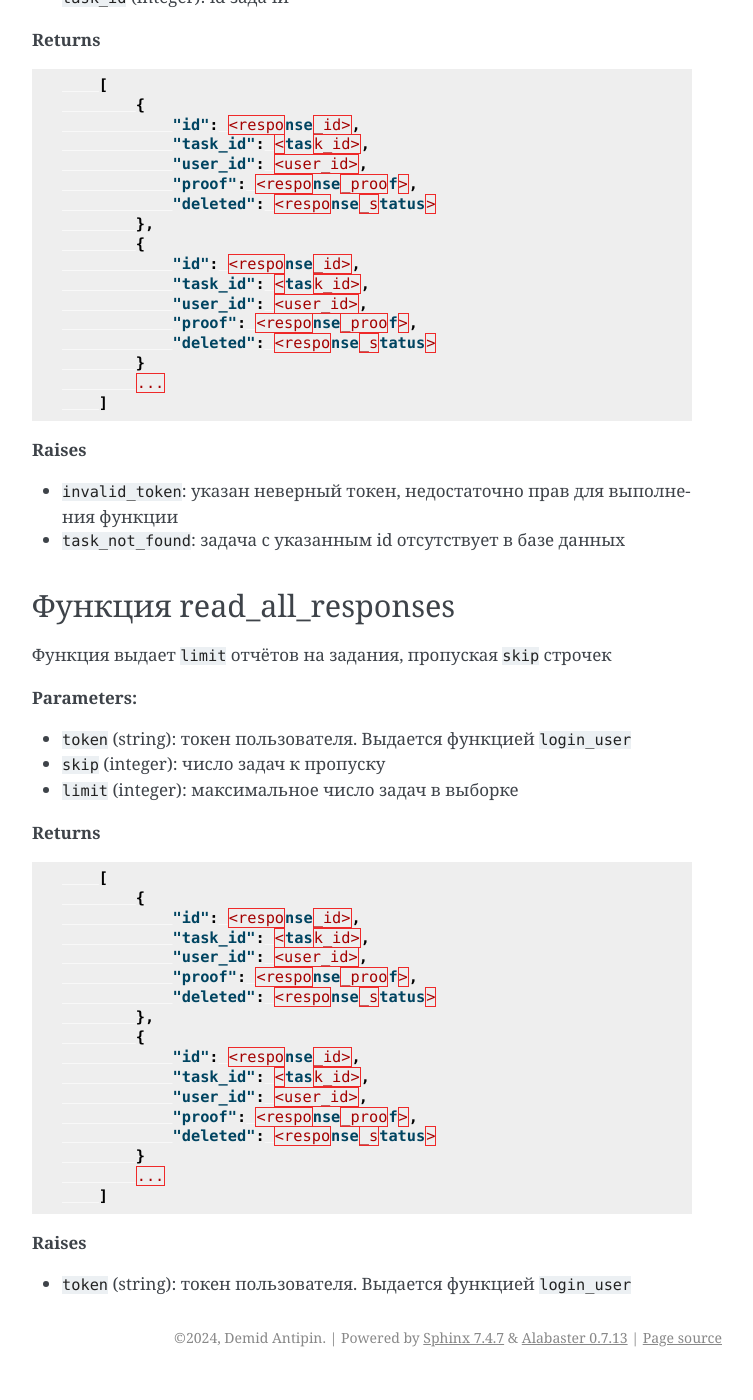
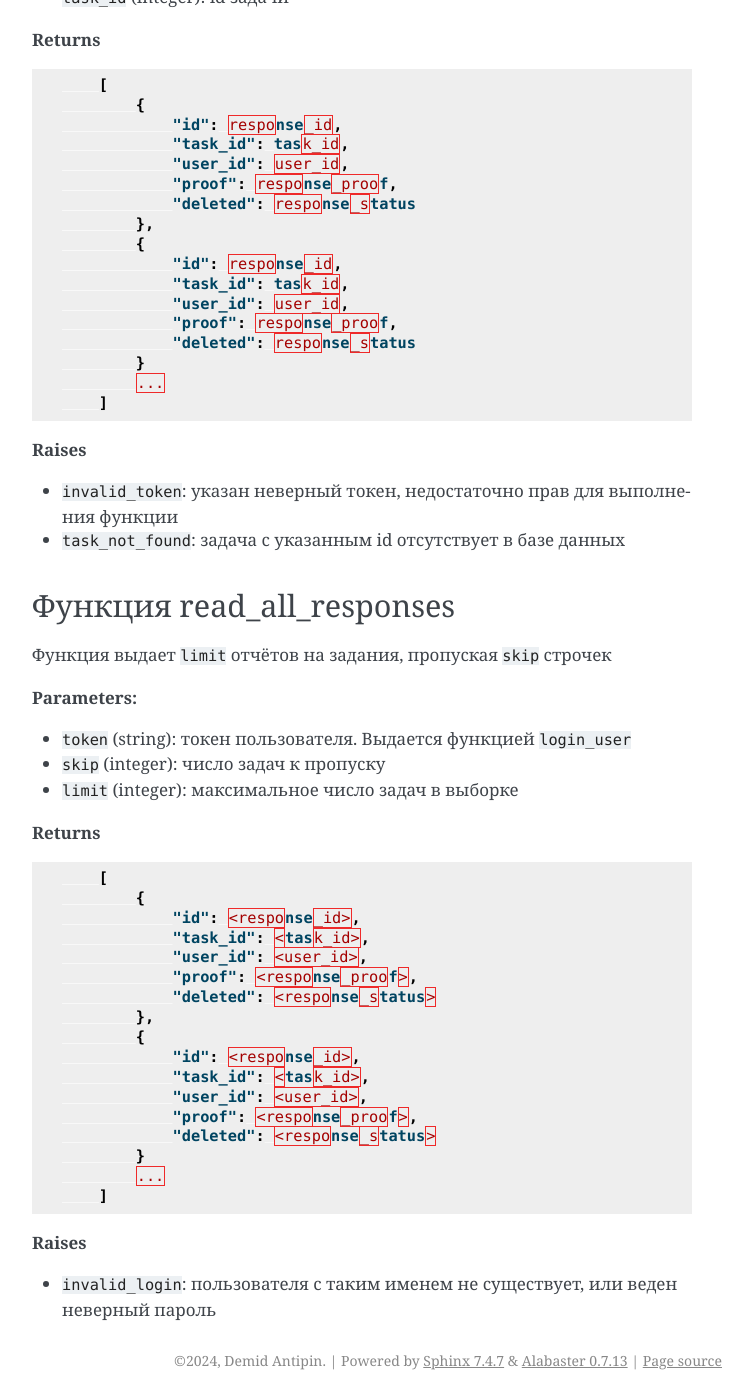
Before and after one commit to DemidAntipin/mobiledogs, a Sphinx documentation site: the page built from docs/source/tasks/tasks.md, in a window 1280 px wide and 1400 px high, scrolled down 3945 px. Shown: the whole window, without its empty margins (388-1141 px from the left). Built offline with Sphinx 7.4.7, drawn with Linux system fonts in a browser that asks for light colours; before the commit the page ends 5322 px from its top, so only the background shows below that; some of the changed lines change nothing that is shown; some of the changed text lies outside the part shown.

Commit message:
Update tasks.md

````diff
--- a/docs/source/tasks/tasks.md
+++ b/docs/source/tasks/tasks.md
@@ -18,7 +18,7 @@
     {
         "success": true,
         "exception": null,
-        "task_id": <task_id>
+        "task_id": task_id
     }
 ```
 
@@ -40,10 +40,10 @@
 
 ```json
     {
-        "id": <task_id>,
-        "dog_id": <dog_id>,
-        "type": <task_type>,
-        "status": <task_status>,
+        "id": task_id,
+        "dog_id": dog_id,
+        "type": task_type,
+        "status": task_status,
         "responses": []
     }
 ```
@@ -68,17 +68,17 @@
 ```json
     [
             {
-                "id": <task_id>,
-                "dog_id": <dog_id>,
-                "type": <task_type>,
-                "status": <task_status>,
+                "id": task_id,
+                "dog_id": dog_id,
+                "type": task_type,
+                "status": task_status,
                 "responses": []
             },
             {
-                "id": <task_id>,
-                "dog_id": <dog_id>,
-                "type": <task_type>,
-                "status": <task_status>,
+                "id": task_id,
+                "dog_id": dog_id,
+                "type": task_type,
+                "status": task_status,
                 "responses": []
             }
             ...
@@ -105,7 +105,7 @@
     {
         "success": true,
         "exception": null,
-        "task_id": <task_id>
+        "task_id": task_id
     }
 ```
 
@@ -128,10 +128,10 @@
 
 ```json
     {
-        "id": <response_id>,
-        "user_id": <user_id>,
-        "task_id": <task_id>,
-        "proof": <proof>,
+        "id": response_id,
+        "user_id": user_id,
+        "task_id": task_id,
+        "proof": proof,
         "status": False
     }
 ```
@@ -179,18 +179,18 @@
 ```json
     [
         {
-            "id": <response_id>,
-            "task_id": <task_id>,
-            "user_id": <user_id>,
-            "proof": <response_proof>,
-            "deleted": <response_status>
+            "id": response_id,
+            "task_id": task_id,
+            "user_id": user_id,
+            "proof": response_proof,
+            "deleted": response_status
         },
         {
-            "id": <response_id>,
-            "task_id": <task_id>,
-            "user_id": <user_id>,
-            "proof": <response_proof>,
-            "deleted": <response_status>
+            "id": response_id,
+            "task_id": task_id,
+            "user_id": user_id,
+            "proof": response_proof,
+            "deleted": response_status
         }
         ...
     ]
@@ -235,4 +235,4 @@
 
 **Raises**
 
-* `token` (string): токен пользователя. Выдается функцией `login_user`
+* `invalid_login`: пользователя с таким именем не существует, или веден неверный пароль
````
